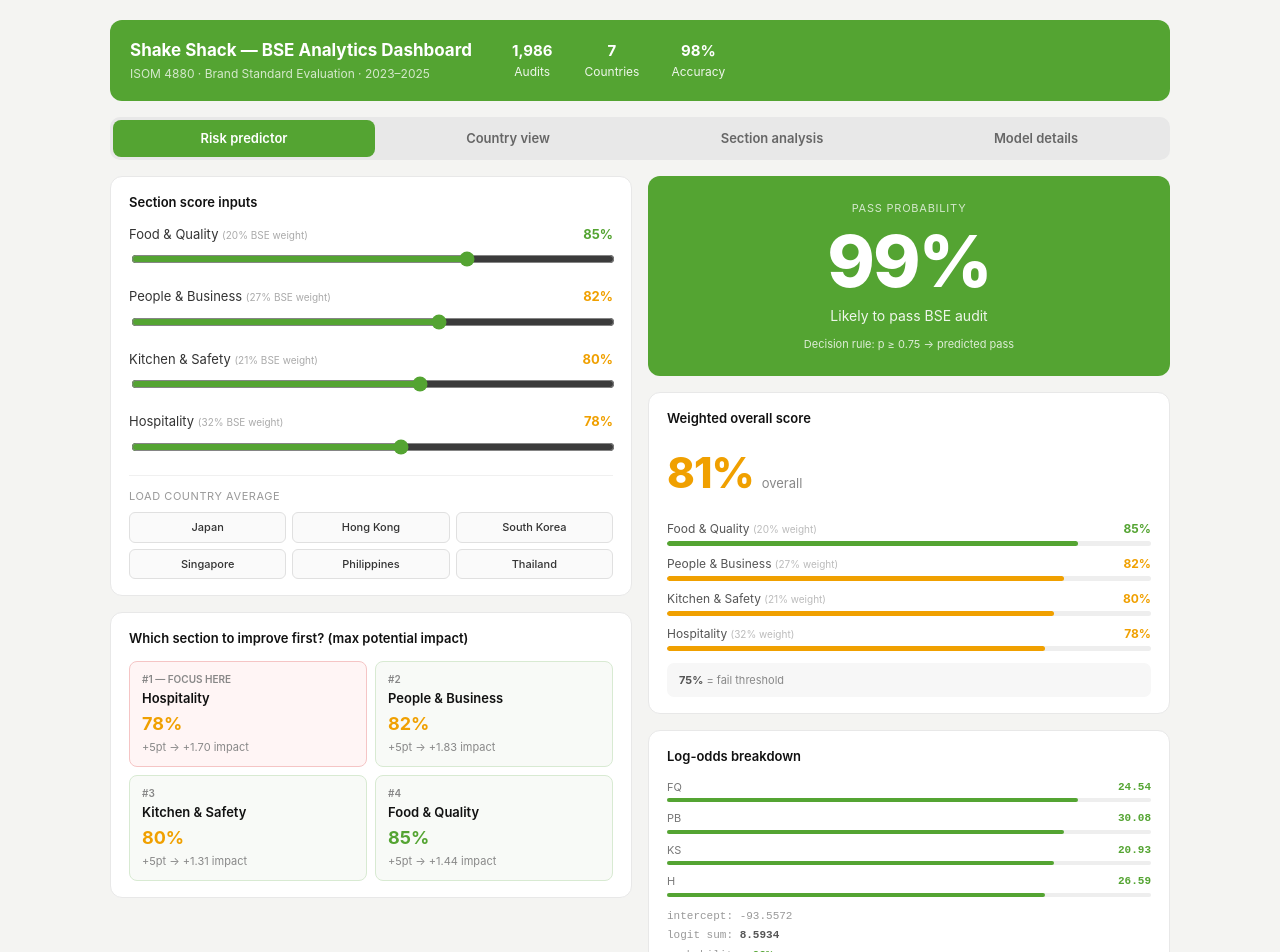
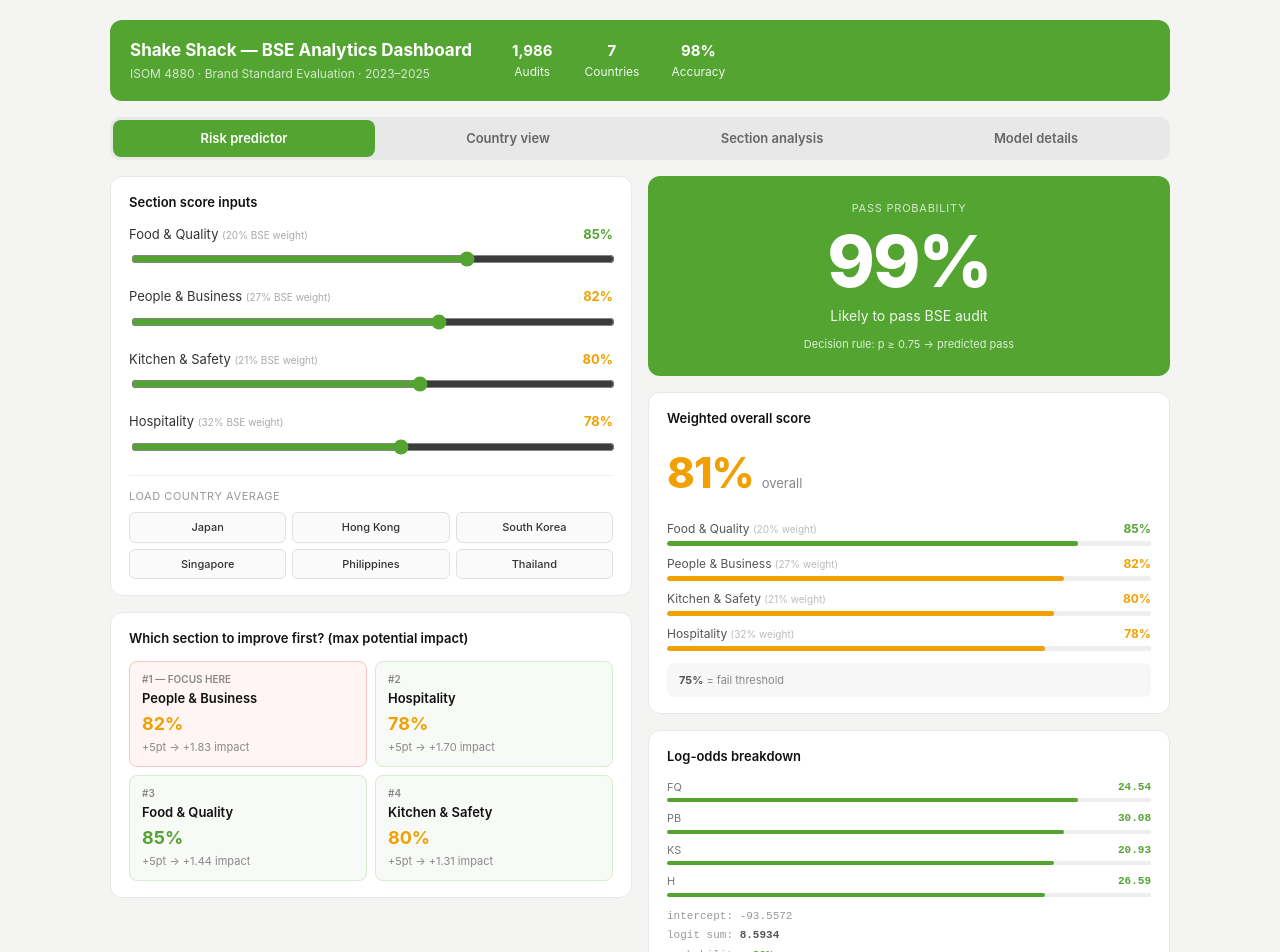
Before and after one commit to jiadaphnie/Shake-Shack, a React (Vite) app: page / in a window 1280 px wide. Shown: the top 952 px of the page. Built offline with nearby package versions, Linux system fonts and the light colour scheme.

Commit message:
Fix section priority ranking to sort by +5pt impact instead of max potential
Ranking now sorts by gain5 (the displayed +5pt metric) so that the #1 focus
card is always consistent with the impact values shown in the UI.

```diff
--- a/src/App.jsx
+++ b/src/App.jsx
@@ -278,7 +278,7 @@
         const gain5 = coef * Math.min(5, 100 - scores[s.key]) / 100
         const gainMax = coef * (100 - scores[s.key]) / 100
         return { ...s, gain: gainMax, gain5, val: scores[s.key] }
-      }).sort((a, b) => b.gain - a.gain),
+      }).sort((a, b) => b.gain5 - a.gain5),
     [scores, p]
   )
 
```
